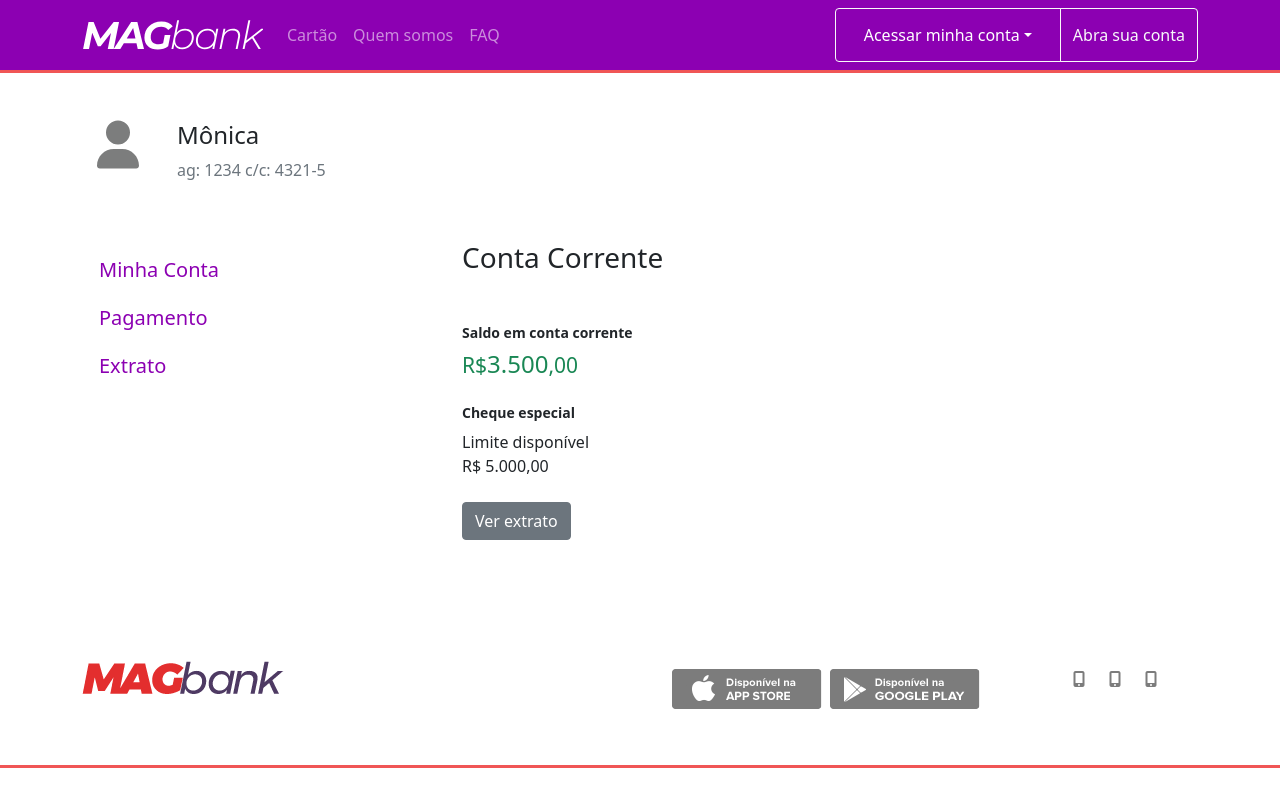
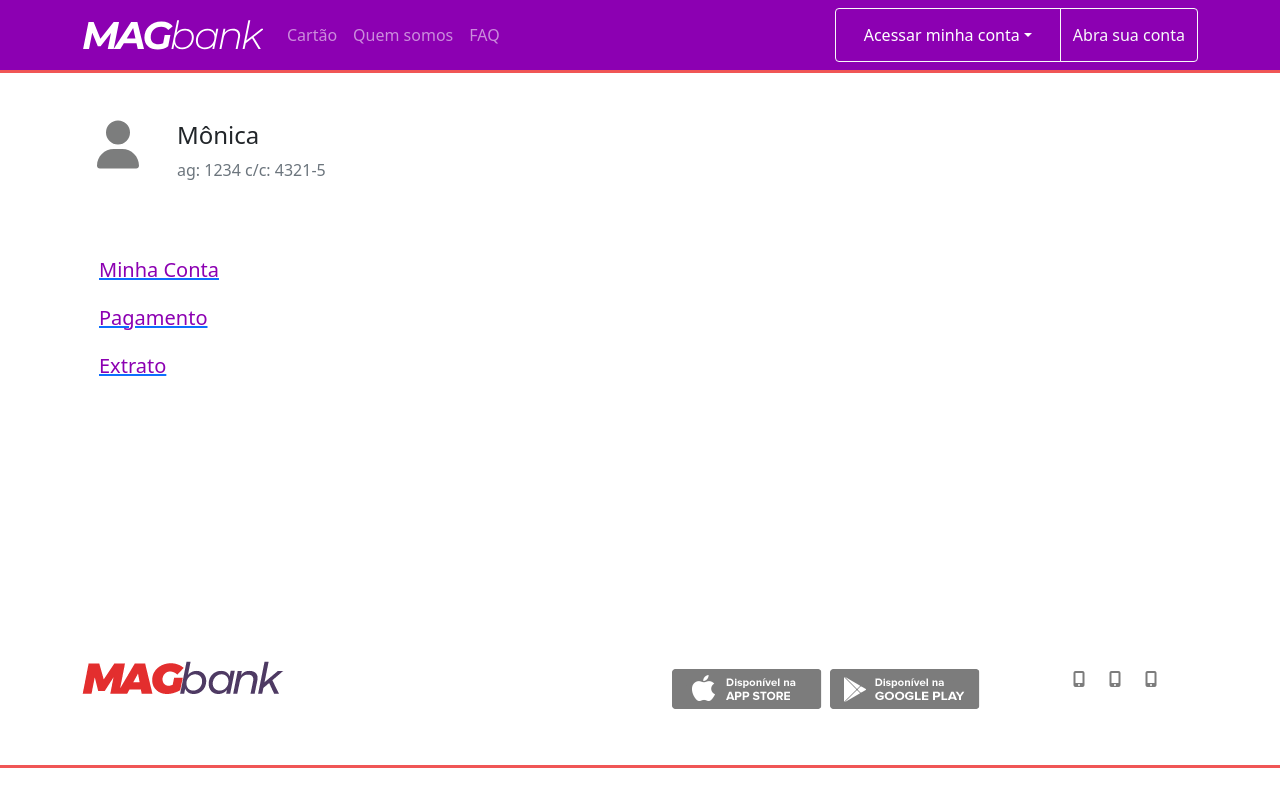
Before and after one commit to monicaschnei/magbank-react, a React (Create React App) app: page /dashboard in a window 1280 px wide. Built offline with nearby package versions, Linux system fonts and the light colour scheme.

Commit message:
problema no router

```diff
--- a/src/components/AccountBalance.js
+++ b/src/components/AccountBalance.js
@@ -1,8 +1,9 @@
 import React from 'react';
-import {Button, Col, Tabs, Tab, Table} from 'react-bootstrap'
+import {Button, Col, Tabs, Tab, Table} from 'react-bootstrap';
 
 const AccountBalance = ({data}) => {
-    const {latestBalance, futureBalance} = data;
+    const {futureBalance} = data;
+    const {latestBalance} = data;
     return(
     <>
     <Col xs={12} lg={3} md={4} className='mt-lg-5 pt-lg-4'>
@@ -15,8 +16,8 @@
                 <p className='mb-0'>Limite disponível</p>
                 <p className='mb-4'>R$ 5.000,00</p>
                 <Button variant='secondary'>Ver extrato</Button>
-            </Col>
-            {/* <Col xs={12} lg={5} className='mt-lg-5 pt-lg-5'>
+    </Col>
+            <Col xs={12} lg={5} className='mt-lg-5 pt-lg-5'>
                 <Tabs className=' mt-5 pt-lg-5 ' defaultActiveKey='latest' >
                     <Tab eventKey='latest' title='Últimos Lançamentos'>
                         <Table  striped bordeless>
@@ -35,7 +36,6 @@
                                      <td>{value}</td>
                                     </tr>
                                 ))}
-
                             </tbody>
                         </Table>
                     </Tab>
@@ -61,7 +61,7 @@
                         </Table>
                     </Tab>
                 </Tabs>
-            </Col> */}
+            </Col>
     </>
      );
 };
--- a/src/components/Navbar.js
+++ b/src/components/Navbar.js
@@ -1,4 +1,5 @@
 import React from 'react';
+import {Link} from "react-router-dom";
 import {Navbar, Nav, Container, Button, ButtonGroup, NavDropdown} from "react-bootstrap";
 import './Navbar.scss';
 import logo from "../Design/logo.svg"
@@ -23,7 +24,7 @@
       <ButtonGroup aria-label="Basic example">
         <Button variant="outline-light">
             <NavDropdown title="Acessar minha conta" id="basic-nav-dropdown">
-                <NavDropdown.Item href="#action/3.1">Pessoa física</NavDropdown.Item>
+                <Link to="/login"><NavDropdown.Item href="#action/3.1">Pessoa física</NavDropdown.Item></Link>
                 <NavDropdown.Item href="#action/3.2">Pessoa jurídica</NavDropdown.Item>
             </NavDropdown>
         </Button>
--- a/src/views/Dashboard.js
+++ b/src/views/Dashboard.js
@@ -1,4 +1,5 @@
 import React from  'react';
+import { Routes, Route, Link} from "react-router-dom";
 import {Container, Row, Col, Button} from  'react-bootstrap';
 import {FontAwesomeIcon} from '@fortawesome/react-fontawesome';
 import {faCircle,faUser} from '@fortawesome/free-solid-svg-icons';
@@ -7,14 +8,14 @@
 
 const Dashboard = () => {
     const data = {
-        lastestBalance:[
+        latestBalance:[
         {date:'22/07', description:'SAQUE 24H 012345', value: '300,00'},
         {date:'21/07', description:'SUPERMERCADO 02323626', value: '275,00'},
         {date:'20/07', description:'NETFLIX 235236', value: '30,00'},
         {date:'15/07', description:'FARMÁCIA 12125', value: '350,00'},
     ],
 
-    futureBalance: [
+        futureBalance: [
         {date:'22/07', description:'SAQUE 24H 012345', value: '300,00'},
         {date:'21/07', description:'SUPERMERCADO 02323626', value: '275,00'},
         {date:'20/07', description:'NETFLIX 235236', value: '30,00'},
@@ -37,11 +38,23 @@
                         <p className='text-muted'>ag: 1234 c/c: 4321-5</p>
                     </Col>
                 </Row>
-                <Button className='dashboard__button dashboard__button--active text-left d-block' variant='link' size='lg' block>Minha Conta</Button>
-                <Button className='dashboard__button text-left d-block' variant='link' size='lg' block>Pagamento</Button>
-                <Button className='dashboard__button text-left d-block' variant='link' size='lg' block>Extrato</Button>
+                <Link to='/dashboard'>
+                    <Button className='dashboard__button dashboard__button--active text-left d-block' variant='link' size='lg' block>Minha Conta</Button>
+                </Link>
+                <Link to='/dashboard/payments'>
+                    <Button className='dashboard__button text-left d-block' variant='link' size='lg' block>Pagamento</Button>
+                </Link>
+                <Link to='/dashboard/history'>
+                    <Button className='dashboard__button text-left d-block' variant='link' size='lg' block>Extrato</Button>
+                </Link>
+
             </Col>
-            <AccountBalance  data={data}/>
+            <Routes>
+                <Route path="/dashboard/*"  element={<AccountBalance  data={data}/>} />
+                <Route path="/dashboard/payments" element={<Dashboard/>}/>
+                <Route path="/dashboard/history"/>
+            </Routes>
+
         </Row>
 
     </Container>
```
